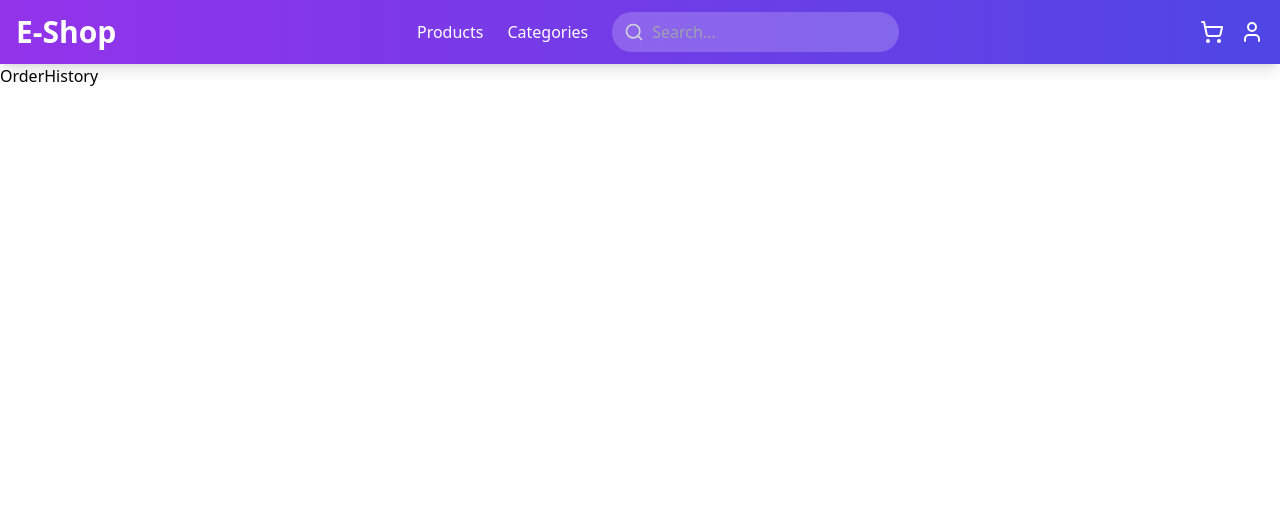
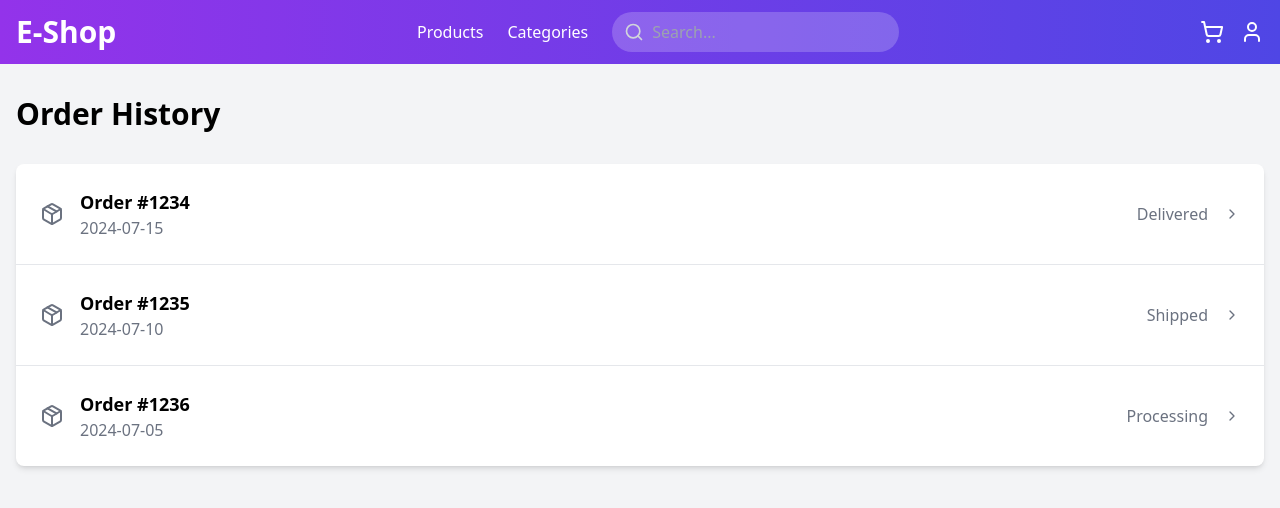
Before and after one commit to HtetKo510217/e-shop-ui, a React (Vite) app: page /order-history in a window 1280 px wide. Shown: the top 508 px of the page. Built offline with nearby package versions, Linux system fonts and the light colour scheme.

Commit message:
feat(OrderHistory) : add order history ui design

```diff
--- a/src/pages/OrderHistory.tsx
+++ b/src/pages/OrderHistory.tsx
@@ -1,6 +1,47 @@
+import React from 'react';
+import { motion } from 'framer-motion';
+import { Package, ChevronRight } from 'lucide-react';
 
-export default function OrderHistory() {
+const OrderHistoryPage: React.FC = () => {
+  const orders = [
+    { id: '1234', date: '2024-07-15', status: 'Delivered', total: 179.98 },
+    { id: '1235', date: '2024-07-10', status: 'Shipped', total: 59.99 },
+    { id: '1236', date: '2024-07-05', status: 'Processing', total: 99.99 },
+  ];
+
   return (
-    <div>OrderHistory</div>
-  )
-}
+    <div className="bg-gray-100 min-h-screen py-8">
+      <div className="container mx-auto px-4">
+        <h1 className="text-3xl font-bold mb-8">Order History</h1>
+
+        <div className="bg-white rounded-lg shadow-md overflow-hidden">
+          {orders.map((order, index) => (
+            <motion.div
+              key={order.id}
+              initial={{ opacity: 0, y: 20 }}
+              animate={{ opacity: 1, y: 0 }}
+              transition={{ delay: index * 0.1 }}
+              className="border-b last:border-b-0"
+            >
+              <div className="p-6 flex items-center justify-between">
+                <div className="flex items-center">
+                  <Package className="h-6 w-6 text-gray-500 mr-4" />
+                  <div>
+                    <h3 className="text-lg font-semibold">Order #{order.id}</h3>
+                    <p className="text-gray-500">{order.date}</p>
+                  </div>
+                </div>
+                <div className="flex items-center">
+                  <p className="text-gray-500 mr-4">{order.status}</p>
+                  <ChevronRight className="h-4 w-4 text-gray-500" />
+                </div>
+              </div>
+            </motion.div>
+          ))}
+        </div>
+      </div>
+    </div>
+  );
+};
+
+export default OrderHistoryPage;
```
